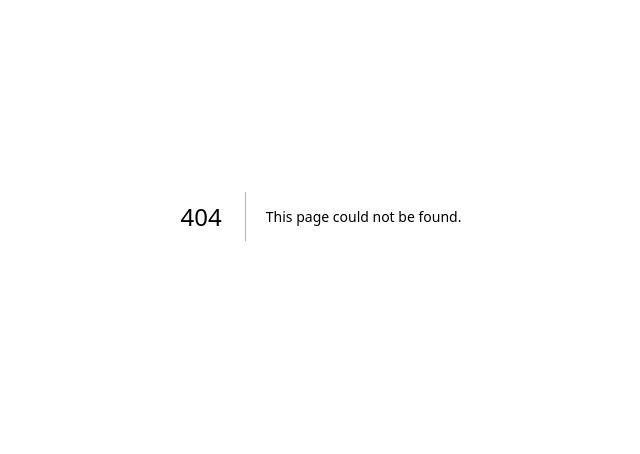
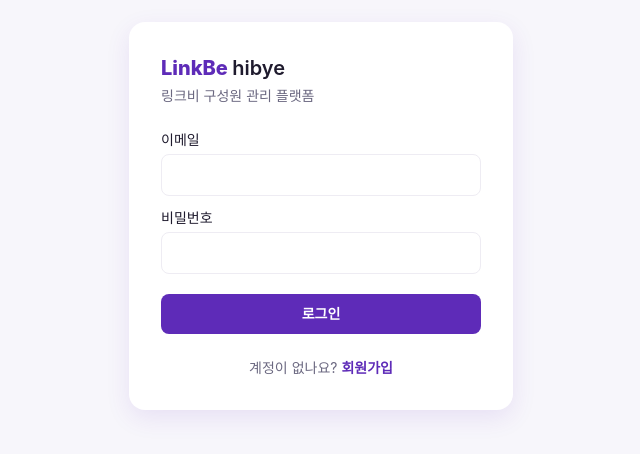
Before and after one commit to parkrocket/linkbe_erp, a Next.js app in the folder hibye-web/: page /login in a window 1280 px wide. Before the commit this address had no page. Shown: the part 184-638 px from the top of the page, without its empty margins (319-959 px from the left). Built offline with nearby package versions, Linux system fonts and the light colour scheme; a web font is replaced by a local one.

Commit message:
feat: hibye-web 로그인 및 인증 흐름 추가
Co-Authored-By: Claude Opus 5.5 <noreply@anthropic.com>

```diff
--- /dev/null
+++ b/hibye-web/src/app/(public)/login/LoginForm.tsx
@@ -0,0 +1,72 @@
+'use client';
+
+import { useRouter, useSearchParams } from 'next/navigation';
+import { useState, type FormEvent } from 'react';
+import { Button } from '@/components/ui/Button';
+import { apiFetch } from '@/lib/api';
+import { safeRedirect } from '@/lib/redirect';
+
+type LoginResponse = { loginSuccess: boolean };
+
+const INPUT_CLASS =
+    'w-full rounded-lg border border-line bg-white px-3 py-2.5 text-sm text-ink placeholder:text-muted focus-visible:border-primary focus-visible:outline-2 focus-visible:outline-primary-soft';
+
+export function LoginForm() {
+    const router = useRouter();
+    const searchParams = useSearchParams();
+    const [error, setError] = useState('');
+    const [submitting, setSubmitting] = useState(false);
+
+    async function handleSubmit(event: FormEvent<HTMLFormElement>) {
+        event.preventDefault();
+        const form = new FormData(event.currentTarget);
+        setSubmitting(true);
+        setError('');
+
+        try {
+            // 로그인 쿠키(x_auth)는 API 응답(Set-Cookie)이 설정 — 화면 코드는 토큰을 다루지 않음
+            const res = await apiFetch<LoginResponse>('/api/users/login', {
+                method: 'POST',
+                body: { email: form.get('email'), password: form.get('password') },
+            });
+            if (!res.loginSuccess) {
+                // 계정 존재 여부를 드러내지 않도록 단일 문구
+                setError('이메일 또는 비밀번호를 확인해 주세요.');
+                return;
+            }
+            router.replace(safeRedirect(searchParams.get('redirect')));
+            router.refresh();
+        } catch {
+            setError('로그인 중 문제가 생겼어요. 잠시 후 다시 시도해 주세요.');
+        } finally {
+            setSubmitting(false);
+        }
+    }
+
+    return (
+        <form onSubmit={handleSubmit} className="flex flex-col gap-3">
+            <label className="flex flex-col gap-1 text-sm font-medium text-ink">
+                이메일
+                <input name="email" type="email" required autoComplete="email" className={INPUT_CLASS} />
+            </label>
+            <label className="flex flex-col gap-1 text-sm font-medium text-ink">
+                비밀번호
+                <input
+                    name="password"
+                    type="password"
+                    required
+                    autoComplete="current-password"
+                    className={INPUT_CLASS}
+                />
+            </label>
+            {error && (
+                <p role="alert" className="text-sm text-rejected-fg">
+                    {error}
+                </p>
+            )}
+            <Button type="submit" disabled={submitting} className="mt-2 w-full">
+                {submitting ? '로그인 중…' : '로그인'}
+            </Button>
+        </form>
+    );
+}
--- /dev/null
+++ b/hibye-web/src/app/(public)/login/page.tsx
@@ -0,0 +1,30 @@
+import type { Metadata } from 'next';
+import Link from 'next/link';
+import { Suspense } from 'react';
+import { Skeleton } from '@/components/ui/Skeleton';
+import { LoginForm } from './LoginForm';
+
+export const metadata: Metadata = { title: '로그인 — hibye' };
+
+export default function LoginPage() {
+    return (
+        <main className="flex flex-1 items-center justify-center px-4 py-16">
+            <div className="w-full max-w-sm rounded-2xl bg-white p-8 shadow-[0_8px_24px_rgba(94,43,184,0.10)]">
+                <Link href="/" className="text-xl font-extrabold text-primary">
+                    LinkBe <span className="font-semibold text-ink">hibye</span>
+                </Link>
+                <p className="mt-1 mb-6 text-sm text-muted">링크비 구성원 관리 플랫폼</p>
+                {/* useSearchParams 사용 컴포넌트는 Suspense 경계 필요 (cacheComponents) */}
+                <Suspense fallback={<Skeleton className="h-48 w-full" />}>
+                    <LoginForm />
+                </Suspense>
+                <p className="mt-6 text-center text-sm text-muted">
+                    계정이 없나요?{' '}
+                    <Link href="/register" className="font-semibold text-primary hover:underline">
+                        회원가입
+                    </Link>
+                </p>
+            </div>
+        </main>
+    );
+}
--- /dev/null
+++ b/hibye-web/src/lib/auth.ts
@@ -0,0 +1,25 @@
+// 서버 컴포넌트 전용 — 현재 로그인 사용자 조회
+// 토큰 검증은 API 서버가 하고, 여기서는 쿠키를 전달만 함 (JWT 비밀키는 API 서버에만)
+import { cookies } from 'next/headers';
+import { apiFetch } from './api';
+import type { User } from './types';
+
+type AuthResponse = { isAuth: boolean; user?: User };
+
+export async function getCurrentUser(): Promise<User | null> {
+    const token = (await cookies()).get('x_auth')?.value;
+    if (!token) return null;
+
+    try {
+        // 기존 API 계약: /users/auth는 body의 x_auth로 검증
+        const res = await apiFetch<AuthResponse>('/api/users/auth', {
+            method: 'POST',
+            body: { x_auth: token },
+            cookie: `x_auth=${token}`,
+        });
+        return res.isAuth && res.user ? res.user : null;
+    } catch {
+        // API 장애 시 비로그인으로 취급 (페이지 전체 실패 방지)
+        return null;
+    }
+}
--- /dev/null
+++ b/hibye-web/src/lib/redirect.ts
@@ -0,0 +1,8 @@
+// 로그인 후 이동 경로 검증 — '/'로 시작하는 내부 경로만 허용
+// '//host', '/\host'는 브라우저가 외부 주소로 해석하므로 차단(오픈 리다이렉트 방지)
+export function safeRedirect(target: string | null): string {
+    if (!target || !target.startsWith('/') || target.startsWith('//') || target.startsWith('/\\')) {
+        return '/';
+    }
+    return target;
+}
--- /dev/null
+++ b/hibye-web/src/proxy.ts
@@ -0,0 +1,16 @@
+// 로그인 필요 경로 접근 검사 (Next 16: middleware → proxy)
+// 쿠키 유무만 빠르게 확인 — 실제 토큰 검증은 API 서버가 하고, 만료 토큰은 API 401 → 로그인 이동으로 처리
+import { NextResponse, type NextRequest } from 'next/server';
+
+export function proxy(request: NextRequest) {
+    if (request.cookies.has('x_auth')) return NextResponse.next();
+
+    const login = new URL('/login', request.url);
+    login.searchParams.set('redirect', request.nextUrl.pathname + request.nextUrl.search);
+    return NextResponse.redirect(login);
+}
+
+// 기존 react-app의 로그인 후 화면 경로 (/, /login, /register, /gtw 는 공개)
+export const config = {
+    matcher: ['/vaca/:path*', '/geo/:path*', '/work/:path*', '/workHistory/:path*', '/sent/:path*', '/calendar/:path*'],
+};
```
Also changed, not shown: 1 other file (tests, documents, lock files or other folders).
